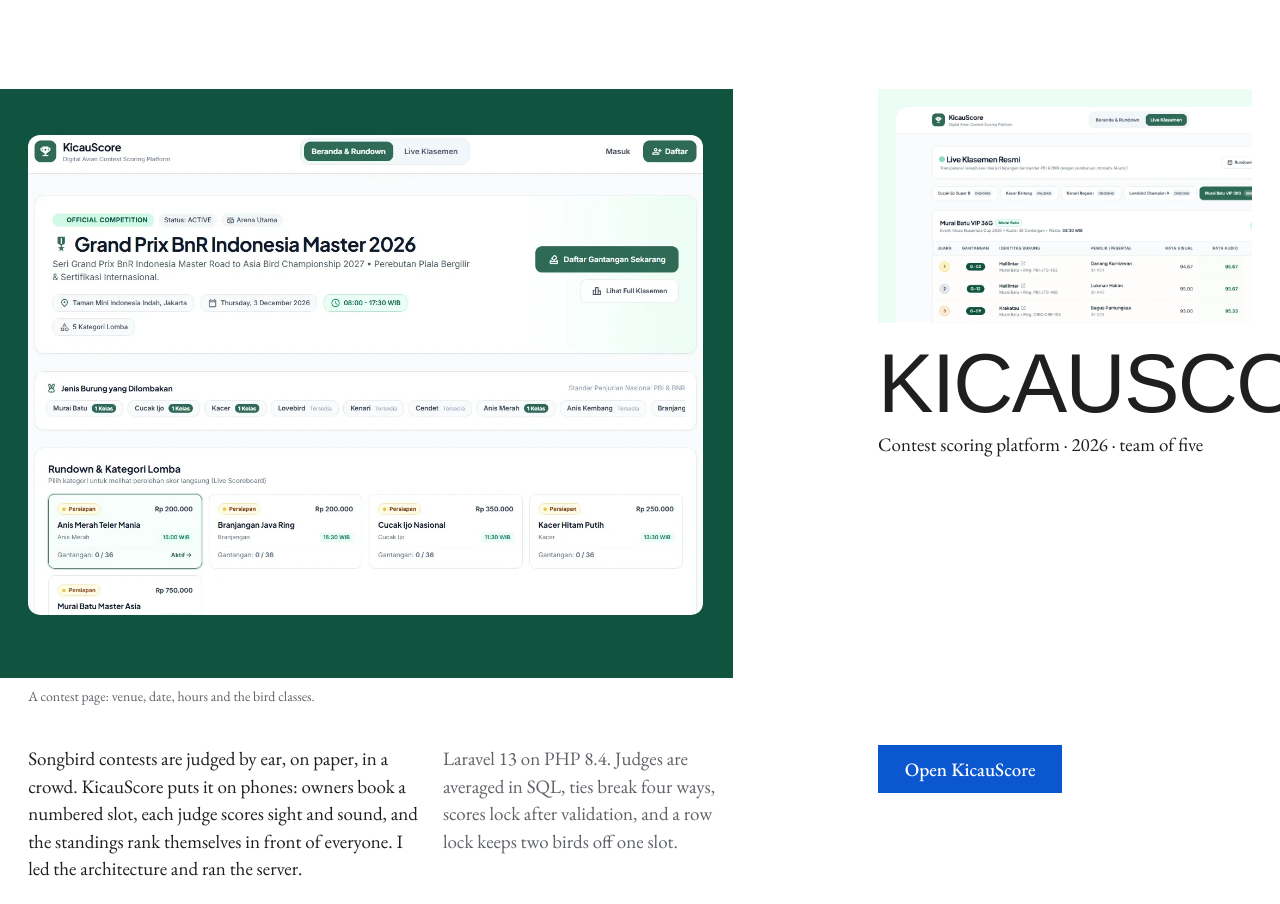
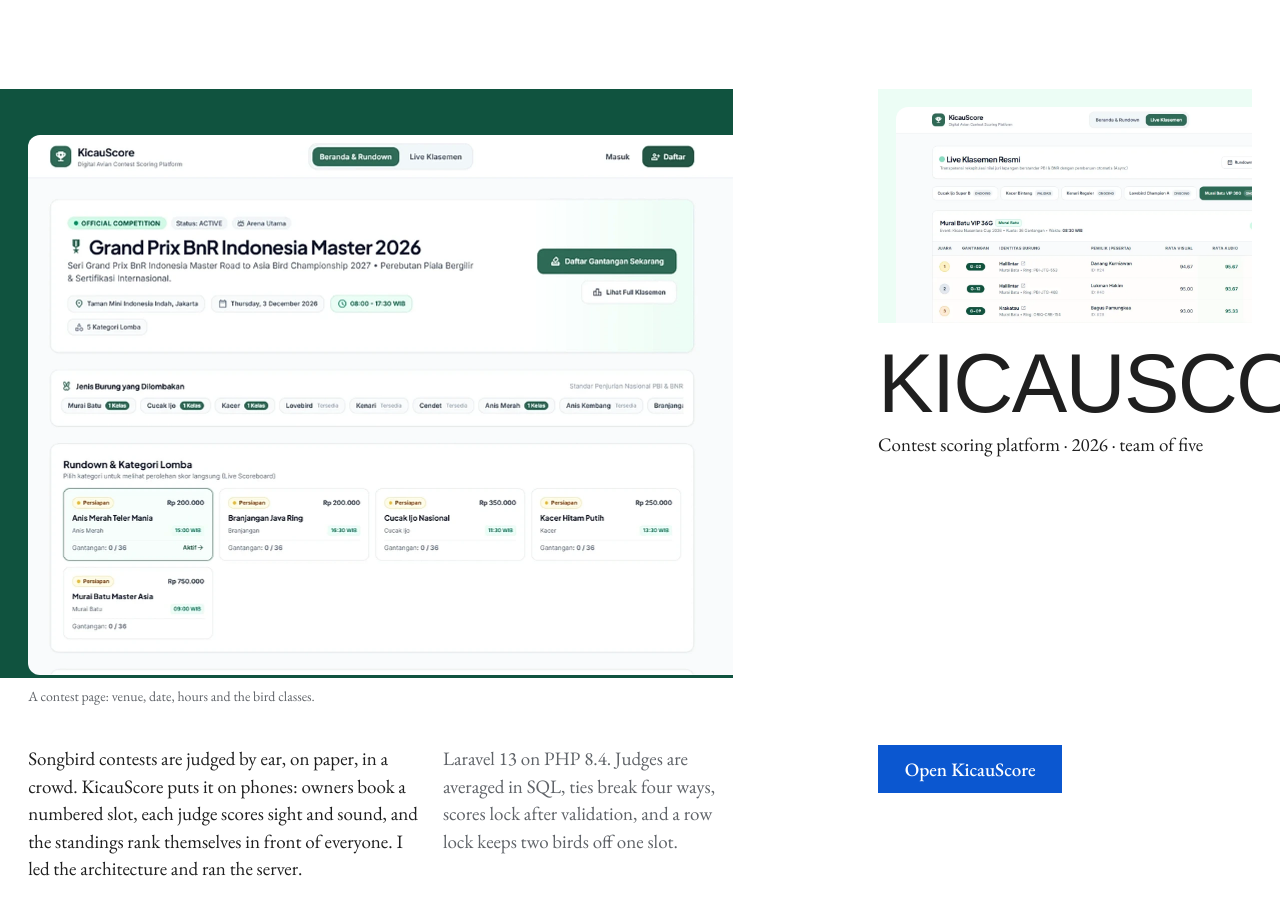
Before and after one commit to Ardmst/MyPortofolio, a Next.js app: page / in a window 1280 px wide. Shown: the part 2960-3864 px from the top of the page. Built offline with nearby package versions, Linux system fonts and the light colour scheme; no server answers; a web font is replaced by a local one.

Commit message:
fix(kicauscore): match user card mockup flush to right edge at 1410x1078

```diff
--- a/src/content/pictures.ts
+++ b/src/content/pictures.ts
@@ -117,8 +117,8 @@ export const PICTURES = {
     },
     home: {
       src: "/work/kicauscore/home-card.webp",
-      width: 1240,
-      height: 880,
+      width: 1410,
+      height: 1078,
       alt: "KicauScore contest page: the event with its venue, date and hours, the bird classes and the category rundown",
     },
     homeCluster: {
--- a/src/styles/site.css
+++ b/src/styles/site.css
@@ -539,10 +539,10 @@ html:not(.js) .stage__clip { display: none; }
   position: absolute;
   top: clamp(1.5rem, 3.6vw, 3.25rem);
   left: calc(var(--margin) + 2px);
-  width: calc(100% - 2 * calc(var(--margin) + 2px));
+  width: calc(100% - calc(var(--margin) + 2px));
   max-width: none;
   height: auto;
-  border-radius: 12px;
+  border-radius: 12px 0 0 12px;
 }
 .shot--tall { aspect-ratio: 4 / 5; }
 .shot--tall > img { width: 84%; }
```
Also changed, not shown: public/work/kicauscore/home-card.webp.
